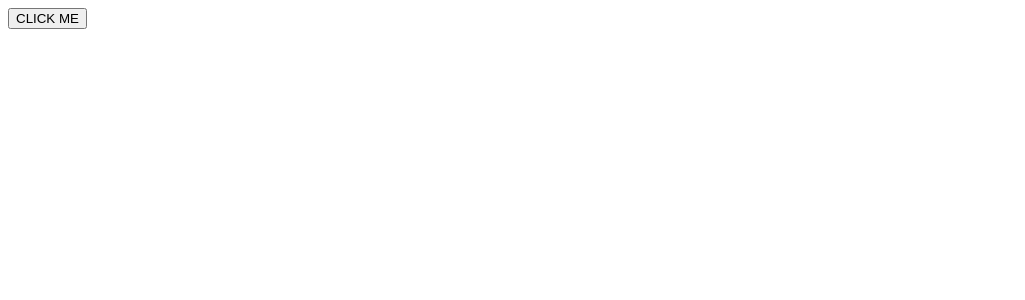
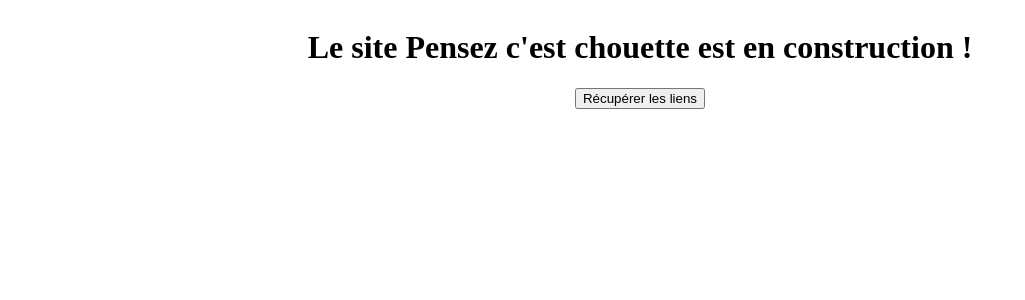
Before and after one commit to indianapinsard/indiAppFront, a React app: page / in a window 1280 px wide. Shown: the top 300 px of the page, without its empty margins (0-1025 px from the left). Built offline with nearby package versions, Linux system fonts and the light colour scheme; the HTML template or start-up script is replaced by a standard one.

Commit message:
ndeznafjckeznjrz

```diff
--- a/package.json
+++ b/package.json
@@ -55,6 +55,7 @@
     "axios": "^0.21.1",
     "express": "^4.17.1",
     "react": "^17.0.1",
-    "react-dom": "^17.0.1"
+    "react-dom": "^17.0.1",
+    "react-router-dom": "^5.2.0"
   }
 }
--- a/src/App.jsx
+++ b/src/App.jsx
@@ -1,37 +1,15 @@
-import React, { Component } from 'react';
-import axios from 'axios';
+import React from 'react';
+import { BrowserRouter, Route, Switch } from 'react-router-dom';
 
-class App extends Component {
-  constructor() {
-    super();
-    this.state = {
-      label: 'CLICK ME',
-      list: [],
-    };
-    this.getDataFromApi = this.getDataFromApi.bind(this);
-  }
+import { home } from 'Globals/urls';
+import Home from 'Home/Home';
 
-  getDataFromApi() {
-    const url = (process.env.NODE_ENV === 'development')
-      ? 'http://127.0.0.1:8000/article-list/'
-      : 'https://api.wattplanner.ovh/article-list/';
-
-    axios.get(url)
-      .then((response) => {
-        this.setState({ list: response.data });
-        this.setState({ label: 'CLICKED' });
-    })
-  }
-
-  render() {
-    const { label, list } = this.state;
-    return (
-      <div>
-        <div>{ list.map((e) => <li key={e.id}>{ e.link }</li>) }</div>
-        <button type="button" onClick={this.getDataFromApi}>{ label }</button>
-      </div>
-    );
-  }
-}
+const App = () => (
+  <BrowserRouter>
+    <Switch>
+      <Route exact path={home} component={Home} />
+    </Switch>
+  </BrowserRouter>
+);
 
 export default App;
--- /dev/null
+++ b/src/Home/Home.css
@@ -0,0 +1,7 @@
+.homePage {
+  width: 100%;
+  display: flex;
+  flex-direction:column;
+  align-items: center;
+  justify-content: center;
+}
--- /dev/null
+++ b/src/Home/Home.jsx
@@ -0,0 +1,39 @@
+import React, { Component } from 'react';
+
+import endpoint from 'Globals/endpoint';
+import { getArticleList } from 'Globals/api';
+import { getRequest } from 'Utils/api';
+import './Home.css';
+
+class Home extends Component {
+  constructor() {
+    super();
+    this.state = {
+      list: [],
+    };
+    this.getDataFromApi = this.getDataFromApi.bind(this);
+    this.setListState = this.setListState.bind(this);
+  }
+
+  getDataFromApi() {
+    const url = `${endpoint}${getArticleList}`;
+    getRequest(url, this.setListState);
+  }
+
+  setListState(response) {
+    this.setState({ list: response.data });
+  }
+
+  render() {
+    const { list } = this.state;
+    return (
+      <div className="homePage">
+        <h1>Le site Pensez c&apos;est chouette est en construction !</h1>
+        <div>{ list.map((e) => <li key={e.id}>{ e.link }</li>) }</div>
+        <button type="button" onClick={this.getDataFromApi}>Récupérer les liens</button>
+      </div>
+    );
+  }
+}
+
+export default Home;
--- /dev/null
+++ b/src/globals/api.js
@@ -0,0 +1,2 @@
+export const getArticleList = '/article-list/';
+export const postArticleList = '/article-post/';
--- /dev/null
+++ b/src/globals/endpoint.js
@@ -0,0 +1,5 @@
+const url = (process.env.NODE_ENV === 'development')
+  ? 'http://127.0.0.1:8000'
+  : 'https://api.wattplanner.ovh';
+
+export default url;
--- /dev/null
+++ b/src/globals/urls.js
@@ -0,0 +1,2 @@
+export const home = '/';
+export const category = '/category';
--- /dev/null
+++ b/src/utils/api.js
@@ -0,0 +1,8 @@
+import axios from 'axios';
+
+export function getRequest(url, callback) {
+  axios.get(url)
+    .then((response) => callback(response));
+}
+
+export const heyhey = 'heyhey';
--- a/webpack.config.js
+++ b/webpack.config.js
@@ -53,8 +53,12 @@ module.exports = {
 
   resolve: {
     alias: {
-      Globals: path.join(__dirname, 'src/shared/assets/globals'),
-      Endpoint: path.join(__dirname, 'src/shared/assets/endpoint'),
+      Globals: path.join(__dirname, 'src/globals'),
+      Assets: path.join(__dirname, 'src/assets'),
+      Commons: path.join(__dirname, 'src/commons'),
+      Utils: path.join(__dirname, 'src/utils'),
+      Home: path.join(__dirname, 'src/Home'),
+      Category: path.join(__dirname, 'src/Category'),
     },
     extensions: ['.js', '.jsx'],
   },
```
Also changed, not shown: .eslintrc.json, src/commons/index.js (added), 2 other files (tests, documents, lock files or other folders).
